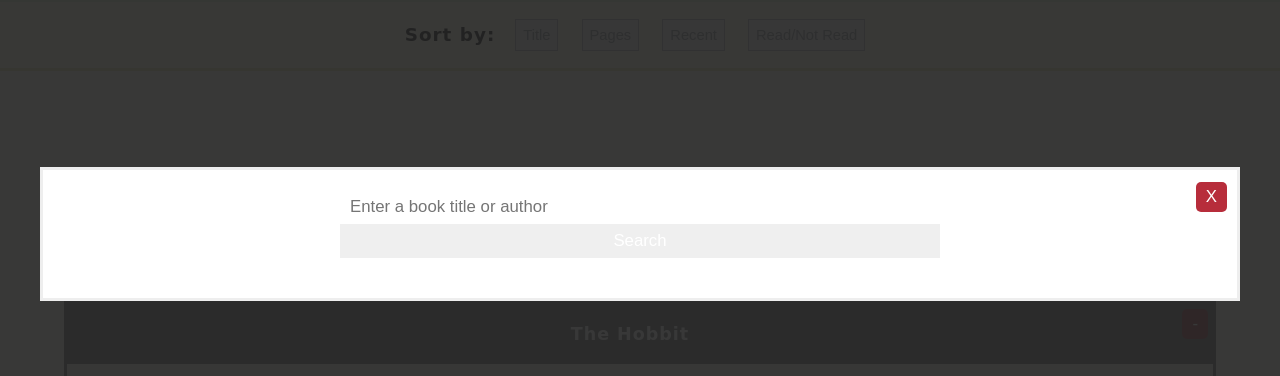
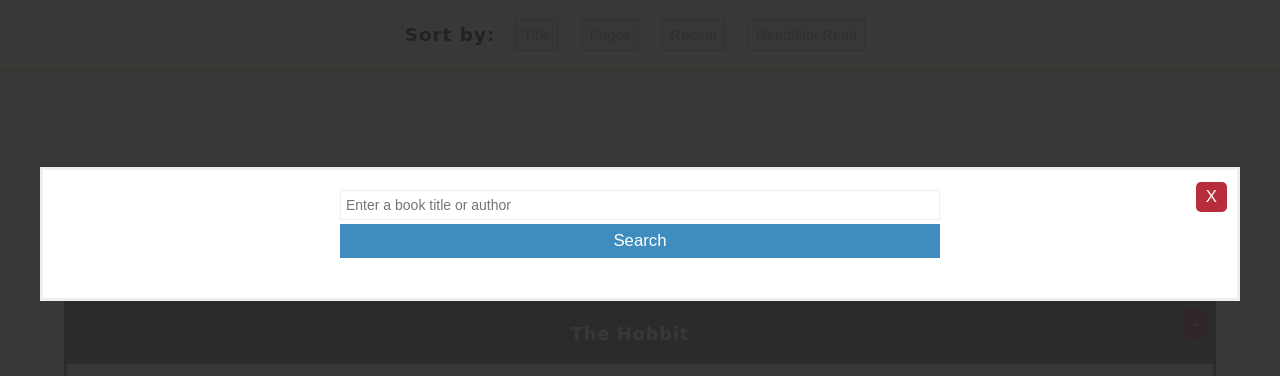
Before and after one commit to fischbot/library, a plain HTML site: page index.html in a window 1280 px wide. Both pictures are taken after a click on the button "Search". Shown: the part 153-529 px from the top of the page. Drawn offline with nearby package versions, Linux system fonts and the light colour scheme; a web font is replaced by a local one.

Commit message:
adjust search input and button

```diff
--- a/css/main.css
+++ b/css/main.css
@@ -267,14 +267,23 @@ button {
 }
 
 input[type="search"] {
-  font-size: 1.2em;
-  padding-left: 10px;
-  padding-right: 10px;
+  /* enable you to style input in safari */
+  -moz-appearance:none;
+  -webkit-appearance:none;
+  font-size: 1em;
+  padding-left: 5px;
   width: 100%;
   height: 100%;
   border: 0;
+  height: 30px;
+  outline: none;
+  border: 1px solid #eee;
 }
 
+#search-btn {
+  width: 100%;;
+  background: #3F8DBF;
+}
 /* ============= Search Results ========================== */
 .search-result-item {
   /* width: 278px; */
```
